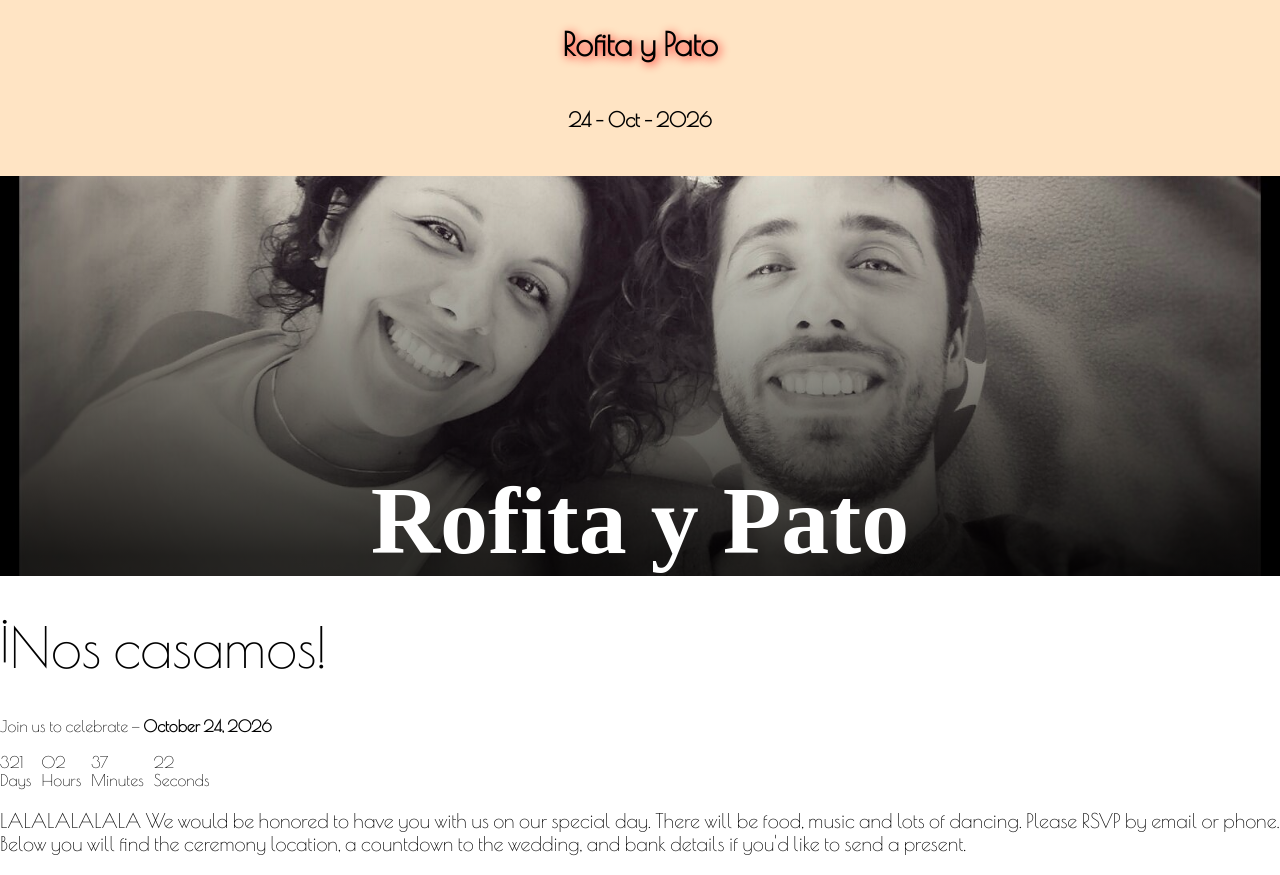
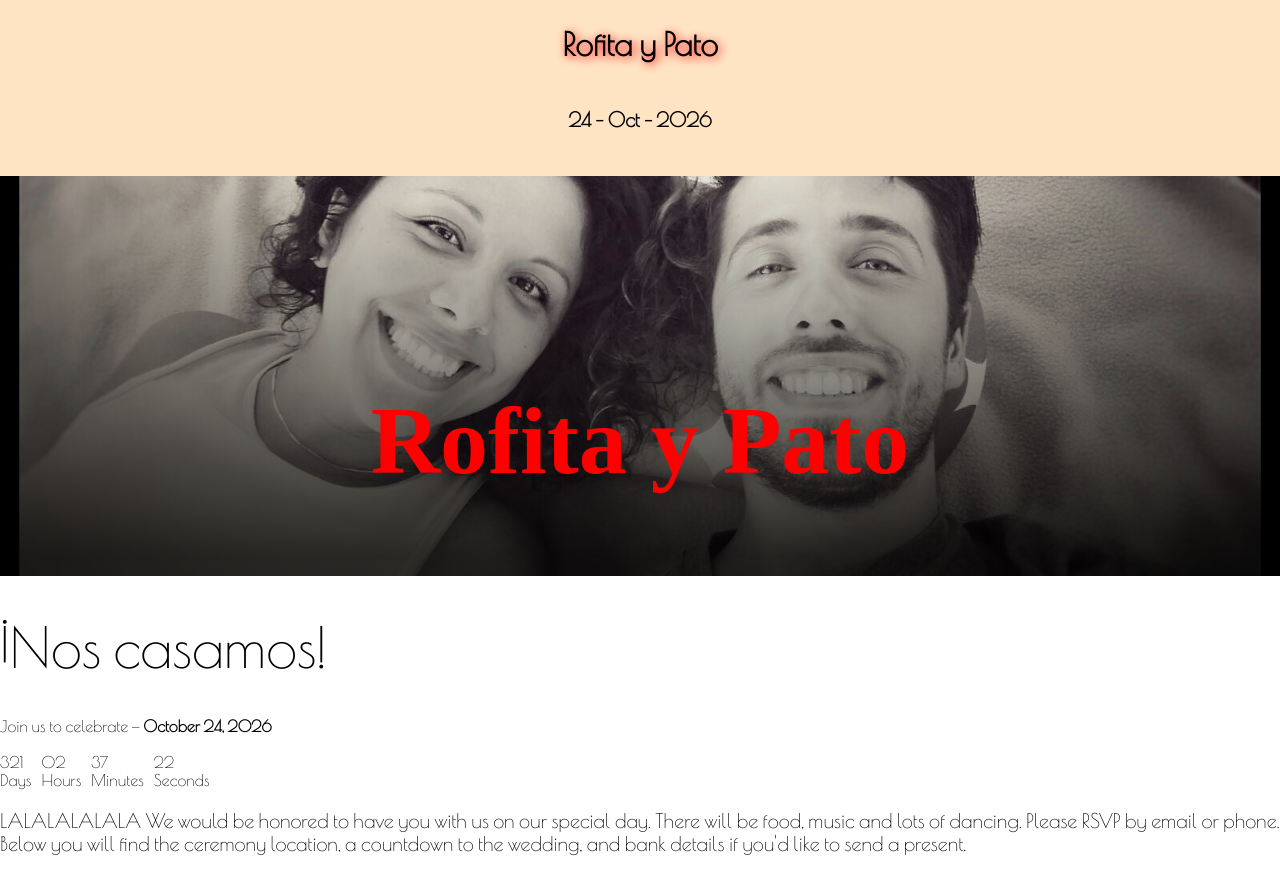
Before and after one commit to bodapatoyrofita/invitacionweb, a plain HTML site: page index.html in a window 1280 px wide. Drawn offline with nearby package versions, Linux system fonts and the light colour scheme; a web font is replaced by a local one.

Commit message:
new aproach

```diff
--- a/index.html
+++ b/index.html
@@ -18,9 +18,11 @@
       <p class="fecha">24 - Oct - 2026</p>
     </div>
   </header>
-  <div class="container" id="nosotros-blancoynegro">
-    <h1 class="nombres">Rofita y Pato</h1>
-  </div>
+
+  <section id="nosotros-blancoynegro">
+      <h1 class="nombres">Rofita y Pato</h1>
+  </section>
+
   <div>
         <h1 class="poiret-one-regular">¡Nos casamos!</h1>
 
--- a/style.css
+++ b/style.css
@@ -53,10 +53,7 @@ header .fecha {
   align-items: center;
   padding-bottom: 25px;
   font-weight: bold;
-
 }
-
-
 
 #nosotros-blancoynegro {
     background-image: linear-gradient(
@@ -64,23 +61,22 @@ header .fecha {
       rgba(0, 0, 0, 0.8) 5%,
       rgba(0, 0, 0, 0) 100%
     ), url("nosotros.jpg");
-    padding: 5%;
     background-size: cover;
     background-repeat: no-repeat;
     background-position: center center;
     height: 50vh;
     display: flex;
+    align-items: center;
+    justify-content: end;
+    text-align: center;
     flex-direction: column;
-    align-items: center;
 }
 
 .nombres {
-  position: absolute;
   font-family: "Mr De Haviland";
-  color: white;
-  bottom: 20vh;
+  color: red;
   font-size: 6em;
-  /*-webkit-text-stroke: 0.5px black; */
+/*-webkit-text-stroke: 0.5px black; */
 }
 
 .poiret-one-regular {
```
